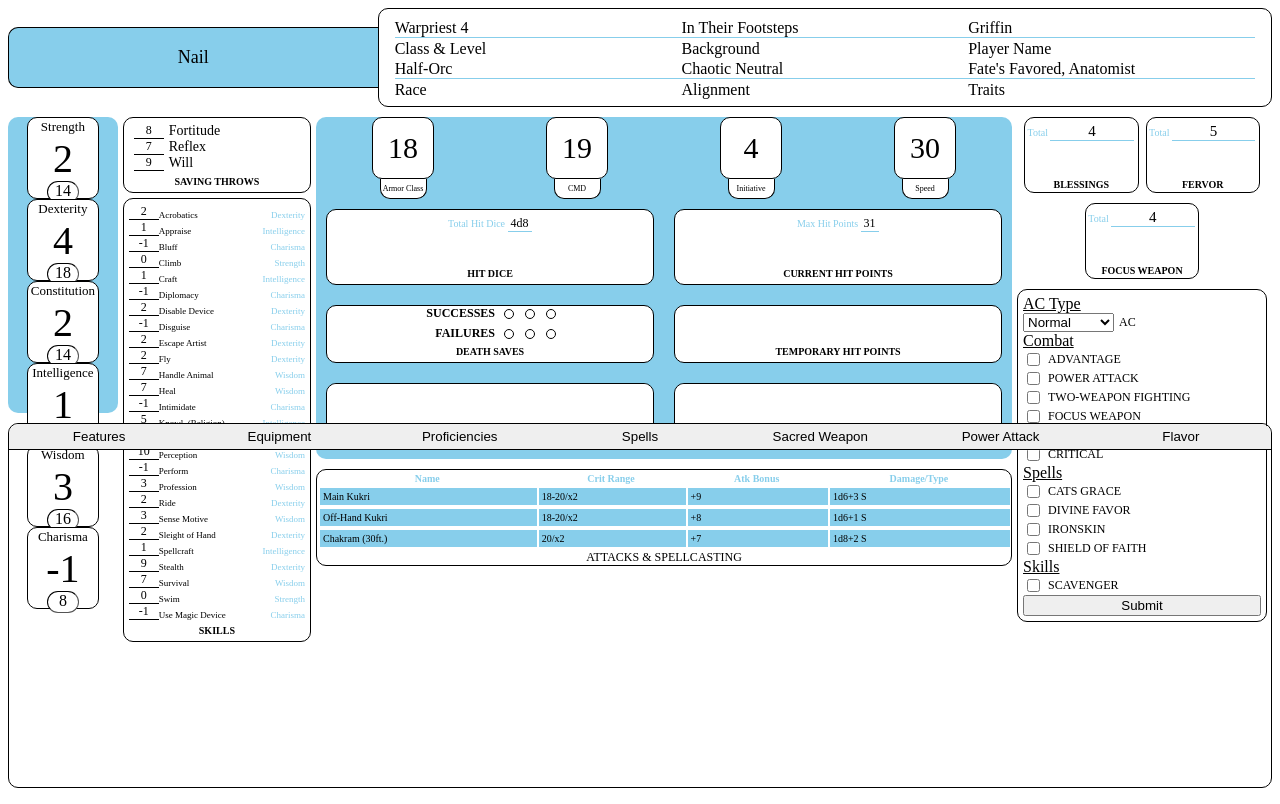
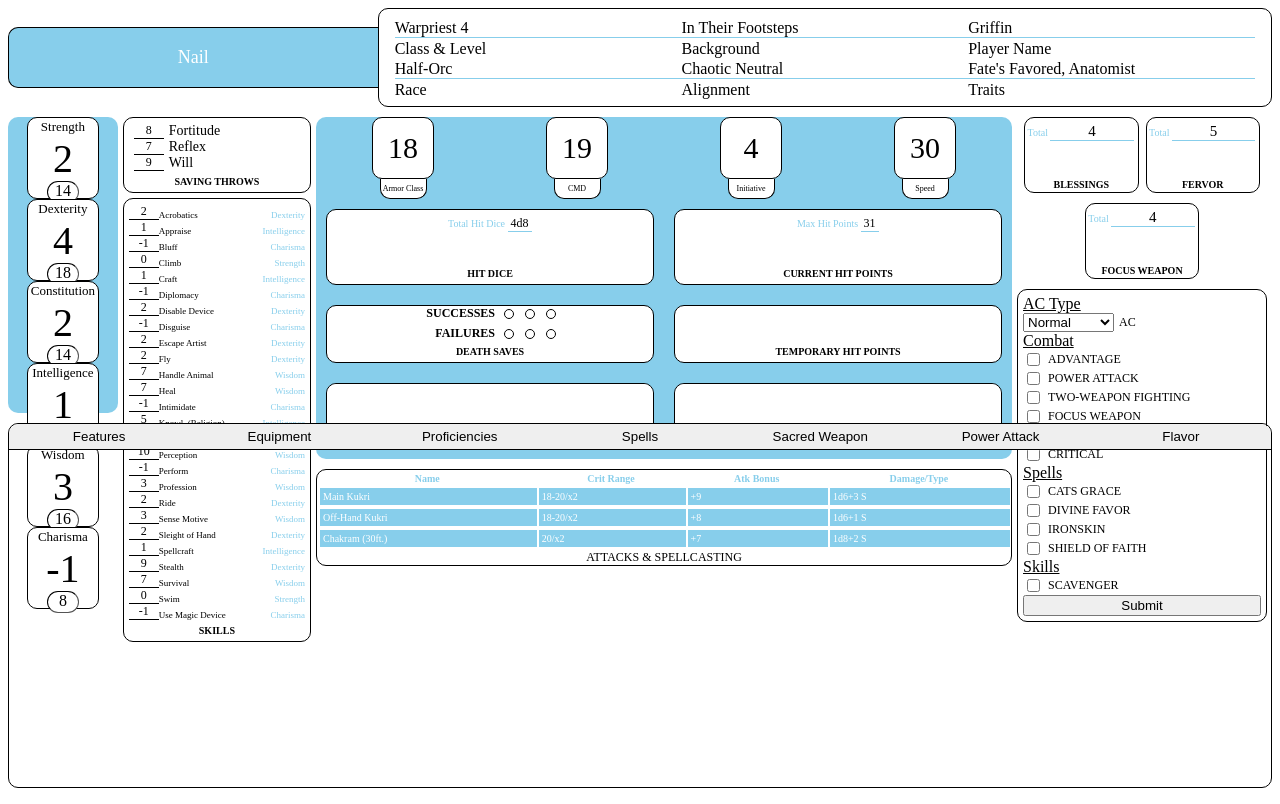
Before and after one commit to GriffinHackley/CharacterSheet, a Django app: page /1/ in a window 1280 px wide. Run offline with Django 4.2, Linux system fonts and the light colour scheme; some libraries are stand-ins or nearby versions.

Commit message:
Added secondary accent color

```diff
--- a/sheet/configs/myriil.py
+++ b/sheet/configs/myriil.py
@@ -34,7 +34,7 @@ def apply(character):
         "feet"     : {"name":""},
     }
 
-    character.accentColor = "grey"
+    character.accentColor = ["forestgreen", "black"]
 
     character.flavor = {
         "backstory":"""
--- a/sheet/configs/neil.py
+++ b/sheet/configs/neil.py
@@ -44,7 +44,7 @@ def apply(character):
         'Survival'             : 1,
     }
 
-    character.accentColor = "skyblue"
+    character.accentColor = ["skyblue", "white"]
 
     character.flavor = {
         "backstory":"""
--- a/sheet/configs/warmund.py
+++ b/sheet/configs/warmund.py
@@ -33,7 +33,7 @@ def apply(character):
         "feet"     : {"name":""},
     }
 
-    character.accentColor = "cornflowerblue"
+    character.accentColor = ["cornflowerblue", "yellow"]
 
     character.flavor = {
         "backstory":"""
--- a/sheet/static/sheet/5eSheet.css
+++ b/sheet/static/sheet/5eSheet.css
@@ -1,6 +1,3 @@
-/* :root {
-    --primary-accent: skyblue;
-} */
 .tooltip{
     position: relative;
 }
@@ -107,6 +104,7 @@ header section.charname {
   border-radius: 10px 0 0 10px;
   padding: 5px 0;
   background-color: var(--primary-accent);
+  color: var(--secondary-accent);
   width: 30%;
   display: flex;
   flex-direction: column-reverse;
@@ -525,12 +523,13 @@ section.attacksandspellcasting > div > table {
   width: 100%;
   flex-grow: 1;
 }
-/* Accent */
+section.attacksandspellcasting > div > table td{
+    color: var(--secondary-accent);
+  }
 section.attacksandspellcasting > div > table th {
   font-size: 10px;
   color: var(--primary-accent);
 }
-/* Accent */
 section.attacksandspellcasting > div > table div {
   width: calc(100% - 4px);
   border: 0;
@@ -769,6 +768,7 @@ active, button.collapsible:hover {
 }
 button.featureName {
   background-color: var(--primary-accent);
+  color: var(--secondary-accent);
   border-radius: 10px;
   text-align: left;
   width: 99%;
--- a/sheet/static/sheet/accent.js
+++ b/sheet/static/sheet/accent.js
@@ -1,7 +1,8 @@
-function setColor(accentColor){
+function setColor(primary, secondary){
     let root = document.documentElement;
     console.log(root);
 
-    root.style.setProperty('--primary-accent', accentColor);
+    root.style.setProperty('--primary-accent', primary);
+    root.style.setProperty('--secondary-accent', secondary);
     console.log(root);
 }
--- a/sheet/templates/sheet/detail.html
+++ b/sheet/templates/sheet/detail.html
@@ -6,7 +6,7 @@
 <script type = "text/javascript" src="{% static 'sheet/tabs.js' %}"></script>
 <script type = "text/javascript" src="{% static 'sheet/accent.js' %}"></script>
 <script>init("{{character.name}}")</script>
-<script>setColor("{{character.accentColor}}")</script>
+<script>setColor("{{character.accentColor.0}}", "{{character.accentColor.1}}")</script>
 <form action="" method="get">
   {% csrf_token %}
   <section class="pageContainer">
--- a/sheet/views.py
+++ b/sheet/views.py
@@ -36,8 +36,6 @@ def detail(request, character_id):
 
         character.build()
 
-        print(character.accentColor)
-
         return render(request, 'sheet/detail.html', {'character': character, 'skill_list': character.skillList, 'forms':forms })
 
     raise Exception("Character with id {} was not found".format(character_id))
```
